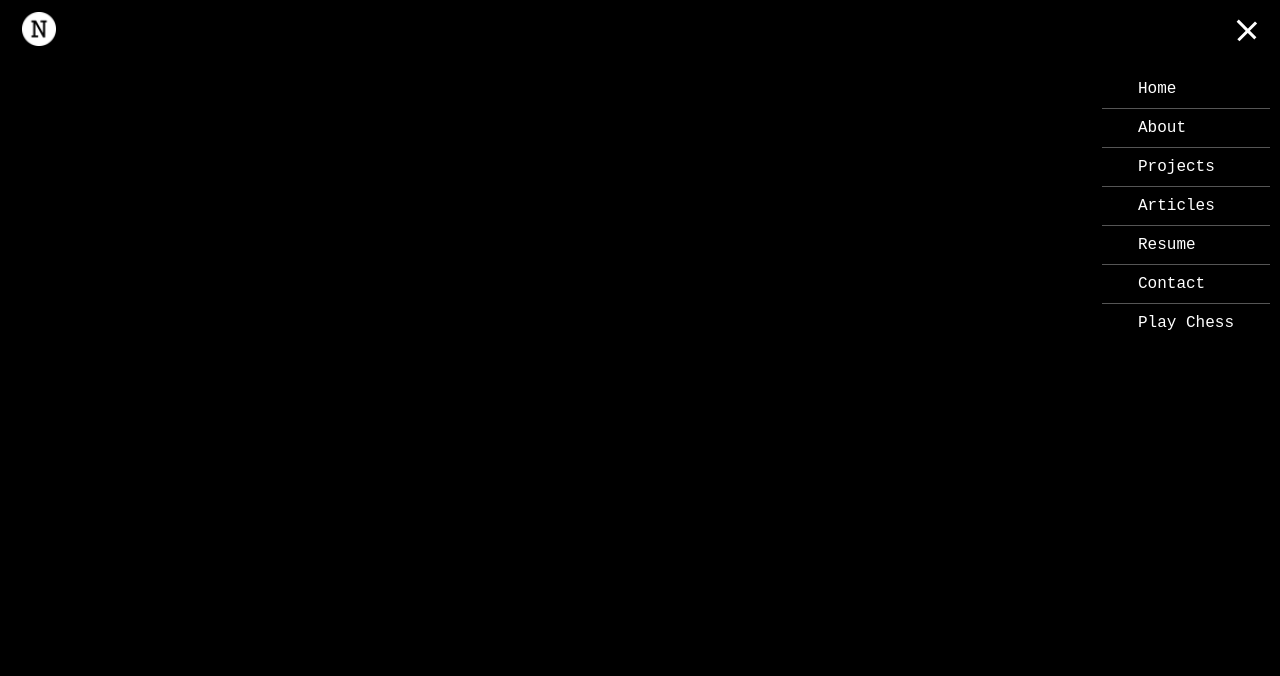
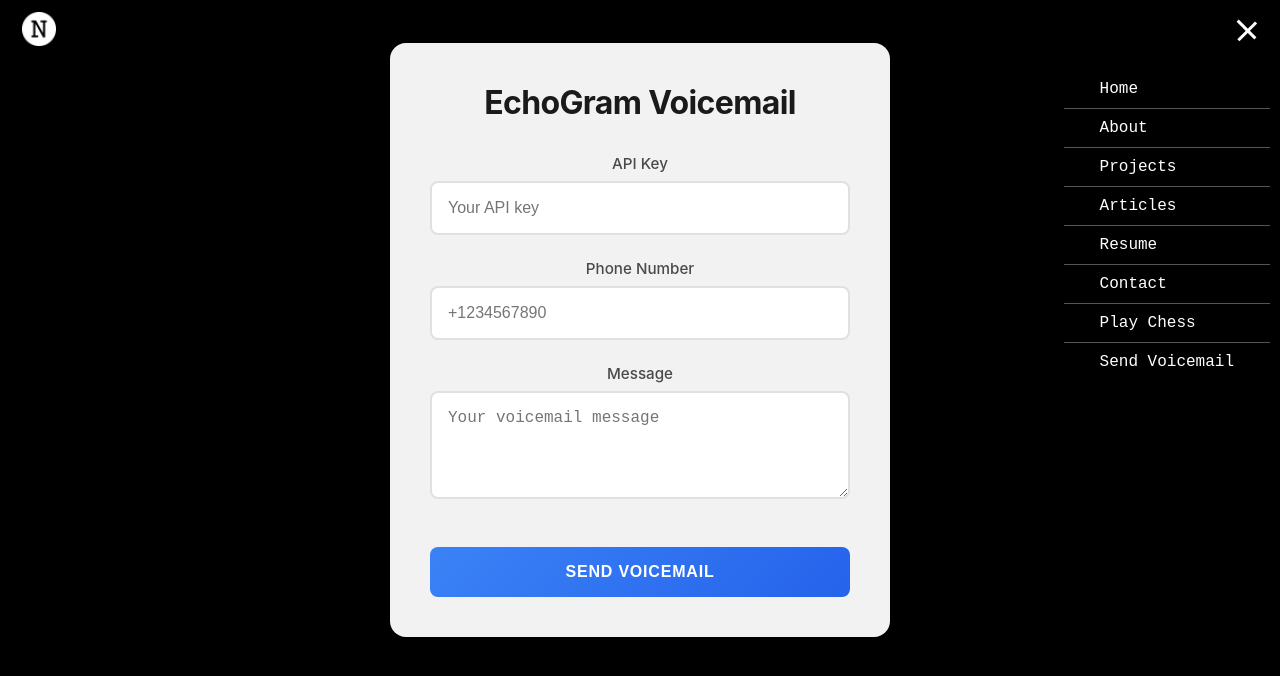
Before and after one commit to nabeelthotti/PersonalWebsite, a React (Create React App) app: page /voicemail in a window 1280 px wide. Both pictures are taken after a click on the element 1247 px from the left and 33 px from the top of the page. Shown: the top 676 px of the page. Built offline with nearby package versions, Linux system fonts and the light colour scheme.

Commit message:
Added EchoGram

```diff
--- a/src/App.js
+++ b/src/App.js
@@ -16,6 +16,7 @@ import CommitBot from './ProjectPages/CommitBot/commit';
 import Parcel from './ProjectPages/FindMyParcel/parcel';
 import PortChat from './ProjectPages/PortChat/portchat';
 import ShopVista from './ProjectPages/ShopVista/shopvista';
+import Voicemail from './Voicemail';
 
 import './App.css';
 import homeIcon from './Images/favicon-32x32.png';
@@ -76,6 +77,7 @@ function App() {
                     <Route path="/contact" component={Contact} />
                     <Route path="/chess" component={Game} />
                     <Route path="/special" component={Special} />
+                    <Route path="/voicemail" component={Voicemail} />
                   </Switch>
                 </>
               )} />
--- a/src/NavigationMenu.js
+++ b/src/NavigationMenu.js
@@ -11,6 +11,7 @@ const NavigationMenu = ({ isOpen, toggleMenu }) => (
       <li><Link to="/resume" onClick={toggleMenu}>Resume</Link></li>
       <li><Link to="/contact" onClick={toggleMenu}>Contact</Link></li>
       <li><Link to="/chess" onClick={toggleMenu}>Play Chess</Link></li>
+      <li><Link to="/voicemail" onClick={toggleMenu}>Send Voicemail</Link></li>
     </ul>
   </div>
 );
--- a/src/Special.js
+++ b/src/Special.js
@@ -37,7 +37,7 @@ const Special = () => {
   // New states for letter password
   const [showLetterPassword, setShowLetterPassword] = useState(false);
   const [letterPasswordInput, setLetterPasswordInput] = useState('');
-  const letterPassword = 'iloveyoudaddy'; // Set your desired password for the letter
+  const letterPassword = 'iloveyou';
   const secretPassword = '12345';
 
   // Poem lines
--- /dev/null
+++ b/src/Voicemail.css
@@ -0,0 +1,145 @@
+.voicemail-wrapper {
+  display: flex;
+  justify-content: center;
+  align-items: center;
+  padding: 2rem;
+  min-height: calc(100vh - 120px);
+  background: linear-gradient(135deg, #000000, #000000);
+}
+
+.voicemail-container {
+  background: rgba(255, 255, 255, 0.95);
+  border-radius: 16px;
+  box-shadow: 0 10px 30px rgba(0, 0, 0, 0.15);
+  padding: 2.5rem;
+  max-width: 500px;
+  width: 100%;
+  font-family: 'Inter', 'Helvetica Neue', Arial, sans-serif;
+  backdrop-filter: blur(10px);
+  transform: translateY(0);
+  transition: transform 0.3s ease, box-shadow 0.3s ease;
+}
+
+.voicemail-container:hover {
+  transform: translateY(-5px);
+  box-shadow: 0 15px 35px rgba(0, 0, 0, 0.2);
+}
+
+.voicemail-title {
+  text-align: center;
+  font-size: 2rem;
+  margin-bottom: 2rem;
+  color: #1a1a1a;
+  font-weight: 700;
+  letter-spacing: -0.02em;
+}
+
+.voicemail-form {
+  display: flex;
+  flex-direction: column;
+  gap: 1.5rem;
+}
+
+.voicemail-label {
+  display: flex;
+  flex-direction: column;
+  font-size: 0.95rem;
+  color: #4a4a4a;
+  font-weight: 500;
+}
+
+.voicemail-input,
+.voicemail-textarea {
+  margin-top: 0.5rem;
+  padding: 1rem;
+  border: 2px solid #e0e0e0;
+  border-radius: 8px;
+  font-size: 1rem;
+  transition: all 0.2s ease;
+  background: #ffffff;
+}
+
+.voicemail-input:hover,
+.voicemail-textarea:hover {
+  border-color: #b0b0b0;
+}
+
+.voicemail-input:focus,
+.voicemail-textarea:focus {
+  outline: none;
+  border-color: #3b82f6;
+  box-shadow: 0 0 0 4px rgba(59, 130, 246, 0.1);
+}
+
+.voicemail-button {
+  margin-top: 1.5rem;
+  padding: 1rem;
+  background: linear-gradient(135deg, #3b82f6, #2563eb);
+  color: #ffffff;
+  border: none;
+  border-radius: 8px;
+  font-size: 1rem;
+  font-weight: 600;
+  text-transform: uppercase;
+  letter-spacing: 0.05em;
+  cursor: pointer;
+  transition: all 0.3s ease;
+  position: relative;
+  overflow: hidden;
+}
+
+.voicemail-button:hover {
+  background: linear-gradient(135deg, #2563eb, #1d4ed8);
+  transform: translateY(-2px);
+  box-shadow: 0 4px 12px rgba(37, 99, 235, 0.2);
+}
+
+.voicemail-button:active {
+  transform: translateY(0);
+}
+
+.voicemail-result {
+  margin-top: 2rem;
+  padding: 1.25rem;
+  background: #f0f9ff;
+  border: 2px solid #bae6fd;
+  border-radius: 8px;
+  font-size: 1rem;
+  text-align: center;
+  color: #0369a1;
+  animation: fadeIn 0.3s ease;
+}
+
+@keyframes fadeIn {
+  from {
+    opacity: 0;
+    transform: translateY(10px);
+  }
+  to {
+    opacity: 1;
+    transform: translateY(0);
+  }
+}
+
+@media (max-width: 600px) {
+  .voicemail-container {
+    padding: 1.75rem;
+    margin: 0 1rem;
+    border-radius: 12px;
+  }
+
+  .voicemail-title {
+    font-size: 1.75rem;
+    margin-bottom: 1.5rem;
+  }
+
+  .voicemail-button {
+    font-size: 0.95rem;
+    padding: 0.875rem;
+  }
+
+  .voicemail-input,
+  .voicemail-textarea {
+    padding: 0.875rem;
+  }
+}
--- /dev/null
+++ b/src/Voicemail.js
@@ -0,0 +1,82 @@
+// src/components/Voicemail.js
+import React, { useState } from 'react';
+import './Voicemail.css';
+
+export default function Voicemail() {
+  const [to, setTo] = useState('');
+  const [message, setMessage] = useState('');
+  const [apiKey, setApiKey] = useState('');
+  const [result, setResult] = useState('');
+
+  const handleSubmit = async e => {
+    e.preventDefault();
+    if (!apiKey) {
+      setResult('❌ Please enter your API key.');
+      return;
+    }
+    setResult('🔄 Sending your voicemail...');
+
+    try {
+      const resp = await fetch('https://vm.nabeelthotti.co/voicemail', {
+        method: 'POST',
+        headers: {
+          'Content-Type': 'application/json',
+          'X-API-Key': apiKey,
+        },
+        body: JSON.stringify({ to, message }),
+      });
+      const data = await resp.json();
+      if (!resp.ok) throw new Error(data.detail || JSON.stringify(data));
+      setResult(`✅ Call SID: ${data.sid}, Status: ${data.status}`);
+    } catch (err) {
+      setResult(`❌ Error: ${err.message}`);
+    }
+  };
+
+  return (
+    <div className="voicemail-wrapper">
+      <div className="voicemail-container">
+        <h2 className="voicemail-title">EchoGram Voicemail</h2>
+        <form onSubmit={handleSubmit} className="voicemail-form">
+          <label className="voicemail-label">
+            API Key
+            <input
+              type="password"
+              className="voicemail-input"
+              value={apiKey}
+              onChange={e => setApiKey(e.target.value)}
+              placeholder="Your API key"
+              required
+            />
+          </label>
+          <label className="voicemail-label">
+            Phone Number
+            <input
+              type="tel"
+              className="voicemail-input"
+              value={to}
+              onChange={e => setTo(e.target.value)}
+              placeholder="+1234567890"
+              required
+            />
+          </label>
+          <label className="voicemail-label">
+            Message
+            <textarea
+              className="voicemail-textarea"
+              value={message}
+              onChange={e => setMessage(e.target.value)}
+              rows={4}
+              placeholder="Your voicemail message"
+              required
+            />
+          </label>
+          <button type="submit" className="voicemail-button">
+            Send Voicemail
+          </button>
+        </form>
+        {result && <div className="voicemail-result">{result}</div>}
+      </div>
+    </div>
+  );
+}
```
Also changed, not shown: 1 other file (tests, documents, lock files or other folders).
